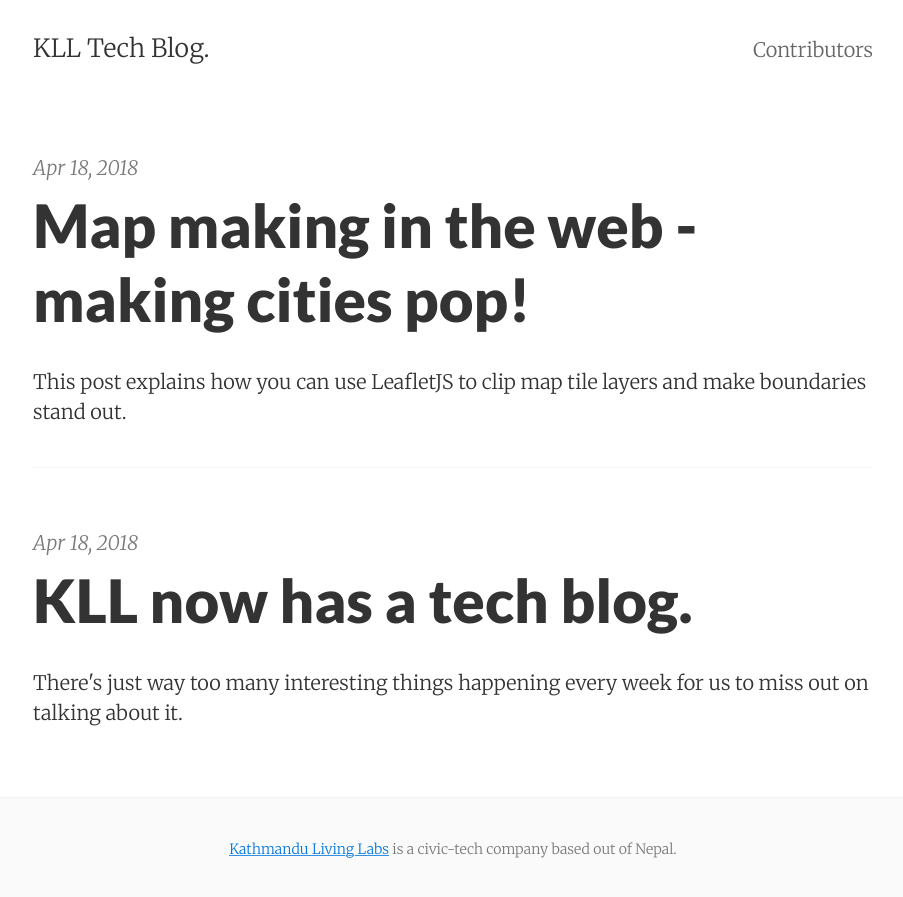
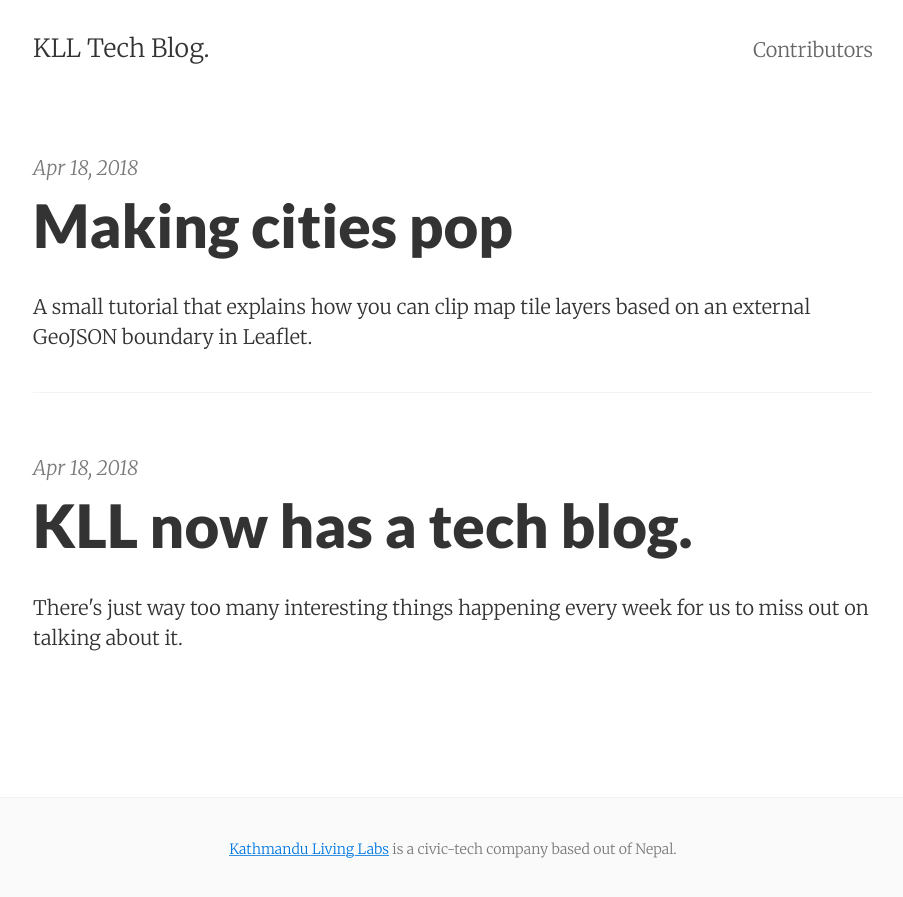
Before and after one commit to KathmanduLivingLabs/kathmandulivinglabs.github.io, a Jekyll site: the page built from index.html, in a window 1280 px wide. Shown: the top 897 px of the page, without its empty margins (187-1090 px from the left). Built offline with Jekyll 4.4.1, drawn with Linux system fonts in a browser that asks for light colours; the list of posts is cut into pages by our own code.

Commit message:
loaded geojson

```diff
--- a/_posts/2018-04-25-making-boundaries-pop.md
+++ b/_posts/2018-04-25-making-boundaries-pop.md
@@ -1,8 +1,8 @@
 ---
 layout:     post
-title:      Map making in the web - making cities pop!
+title:      Making cities pop
 date:       2018-04-18 09:06:29
-summary:    This post explains how you can use LeafletJS to clip map tile layers and make boundaries stand out.
+summary:    A small tutorial that explains how you can clip map tile layers based on an external GeoJSON boundary in Leaflet.
 categories: tutorials
 ---
 
```
